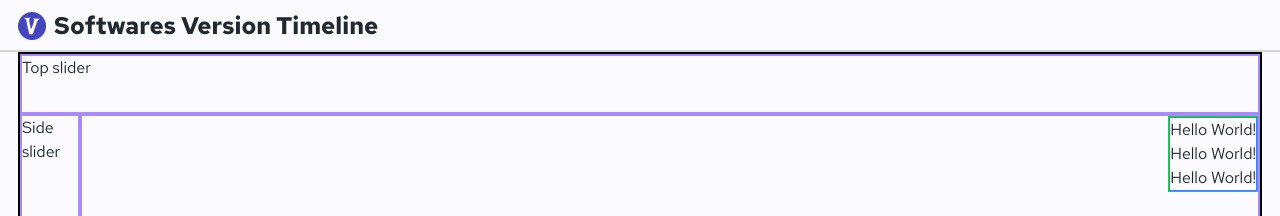
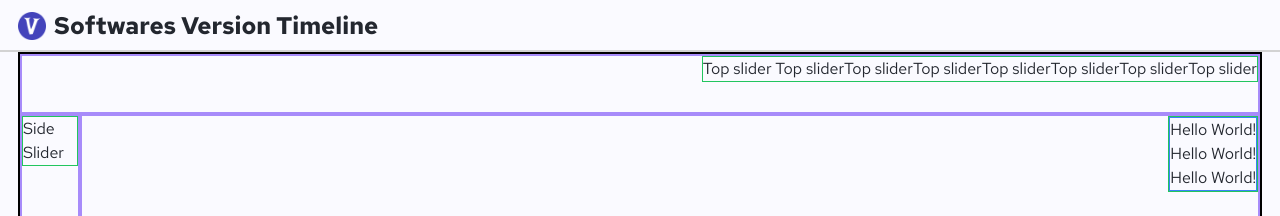
Before and after one commit to arpadpall21/software-versions-timeline, a Next.js app: page /version-map in a window 1280 px wide. Shown: the top 216 px of the page. Built offline with nearby package versions, Linux system fonts and the light colour scheme; no server answers.

Commit message:
sliders ok

```diff
--- a/src/app/version-map/Components/GridFrame.tsx
+++ b/src/app/version-map/Components/GridFrame.tsx
@@ -72,11 +72,15 @@ const GridFrame: React.FC = () => {
         <button className={'w-30 h-6 border-2 border-orange-400'} onClick={handleResetClick}> Reset Position </button>
       </div>
       <div className={'grid grid-cols-[60px_auto] grid-rows-[60px_auto]'}>
-        <div className={'col-span-2 border-2 border-violet-400'}>
-          Top slider
+        <div className={'col-span-2 overflow-hidden border-2 border-violet-400'}>
+          <div className={'float-right border border-green-500'} style={{ transform: `translateX(${position.x}px)` }}>
+            Top slider Top sliderTop sliderTop sliderTop sliderTop sliderTop sliderTop slider
+          </div>
         </div>
-        <div className={'border-2 border-violet-400'}>
-          Side slider
+        <div className={'overflow-hidden border-2 border-violet-400'}>
+          <div className={'border border-green-500'} style={{ transform: `translateY(${position.y}px)` }}>
+            Side Slider
+          </div>
         </div>
 
 
```
Also changed, not shown: src/app/version-map/page.tsx (+0 -17 lines).
